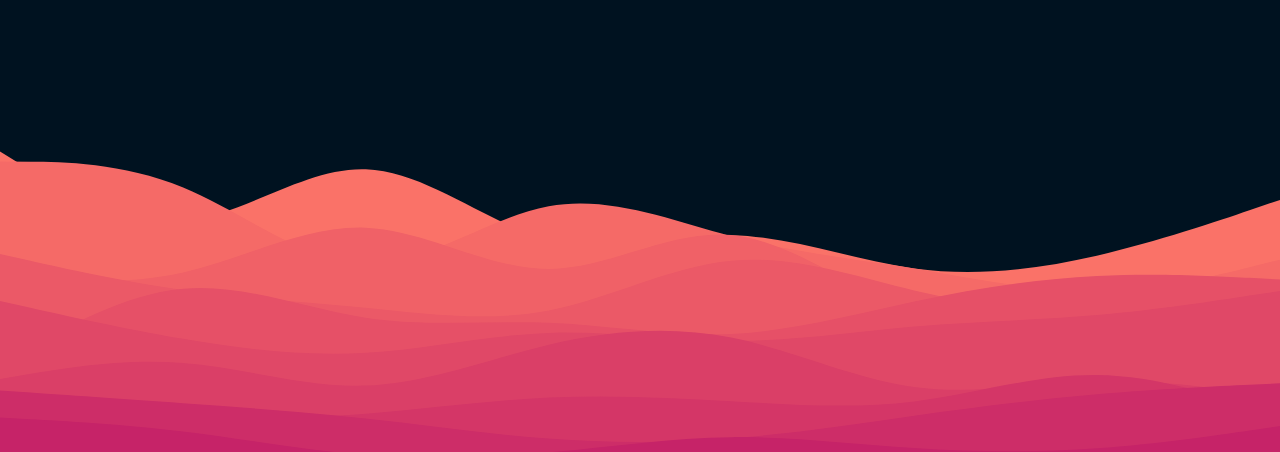
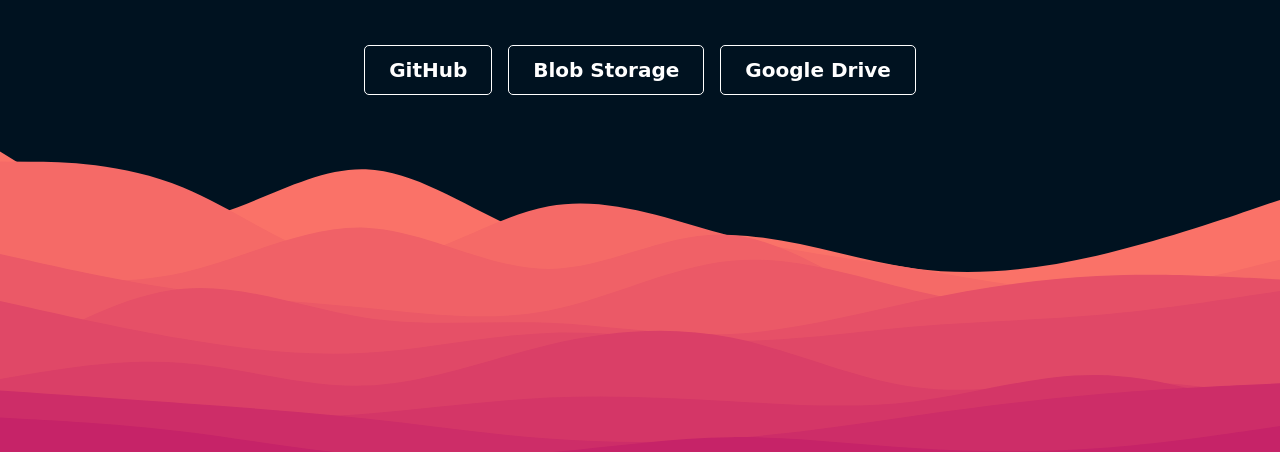
Before and after one commit to Stylioo/Stylioo.github.io, a plain HTML site: page index.html in a window 1280 px wide. Shown: the part 348-800 px from the top of the page. Drawn offline with Linux system fonts and the light colour scheme; a web font is replaced by a local one.

Commit message:
links added

```diff
--- a/index.css
+++ b/index.css
@@ -6,6 +6,7 @@
 
 body {
     font-family: 'Annie Use Your Telescope', cursive;
+    user-select: none;
 }
 
 .welcome {
@@ -53,6 +54,46 @@ body {
     cursor: pointer;
 }
 
+.buttons {
+    display: flex;
+    gap: 1rem;
+    align-items: center;
+    justify-content: center;
+}
+
+
+.buttons a {
+    text-decoration: none;
+    color: #fff;
+    font-size: 1.25rem;
+    padding: 0.75rem 1.5rem;
+    border-radius: 5px;
+    border: 1px solid #fff;
+    display: flex;
+    align-items: center;
+    justify-content: center;
+    min-width: 125px;
+    font-weight: 700;
+}
+
+.buttons a:hover {
+    background: #fff;
+    color: #000;
+    transition: all 0.3s ease-in-out;
+}
+
+.buttons a:nth-child(2):hover {
+    background: #0078d4;
+    border: 1px solid #0078d4;
+    color: #ffffff;
+}
+
+.buttons a:nth-child(3):hover {
+    background: #34a853;
+    border: 1px solid #34a853;
+    color: #ffffff;
+}
+
 .text-shadow-drop-center {}
 
 @keyframes text-shadow-drop-center {
--- a/index.html
+++ b/index.html
@@ -7,6 +7,7 @@
     <meta name="viewport" content="width=device-width, initial-scale=1.0">
     <link rel="preconnect" href="https://fonts.googleapis.com">
     <link rel="preconnect" href="https://fonts.gstatic.com" crossorigin>
+    <link rel="icon" type="image/png" href="https://stylioo.blob.core.windows.net/images/logo.png" />
     <link
         href="https://fonts.googleapis.com/css2?family=Annie+Use+Your+Telescope&family=Noto+Sans:wght@400;600;700&family=Reenie+Beanie&display=swap"
         rel="stylesheet">
@@ -19,7 +20,13 @@
     <div class="welcome">
         <h1 class="text-shadow-drop-center">Stylioo</h1>
         <h4 class="text-shadow-drop-center">Embracing the style.</h4>
-        <a target="_blank" href="https://github.com/Stylioo"><img class="icon" src="/github.svg"/></a>
+        <div class="buttons">
+            <a target="_blank" href="https://github.com/Stylioo">GitHub</a>
+            <a target="_blank" href="https://649326cd4d9c8800bcddcd5a--tiny-puppy-fb51d9.netlify.app/">Blob Storage</a>
+            <a target="_blank"
+                href="https://drive.google.com/drive/folders/1doBSFe4Y0yN4-L4-dV_aBXMgm-JbUTLs?usp=sharing">Google
+                Drive</a>
+        </div>
     </div>
 
 </body>
```
